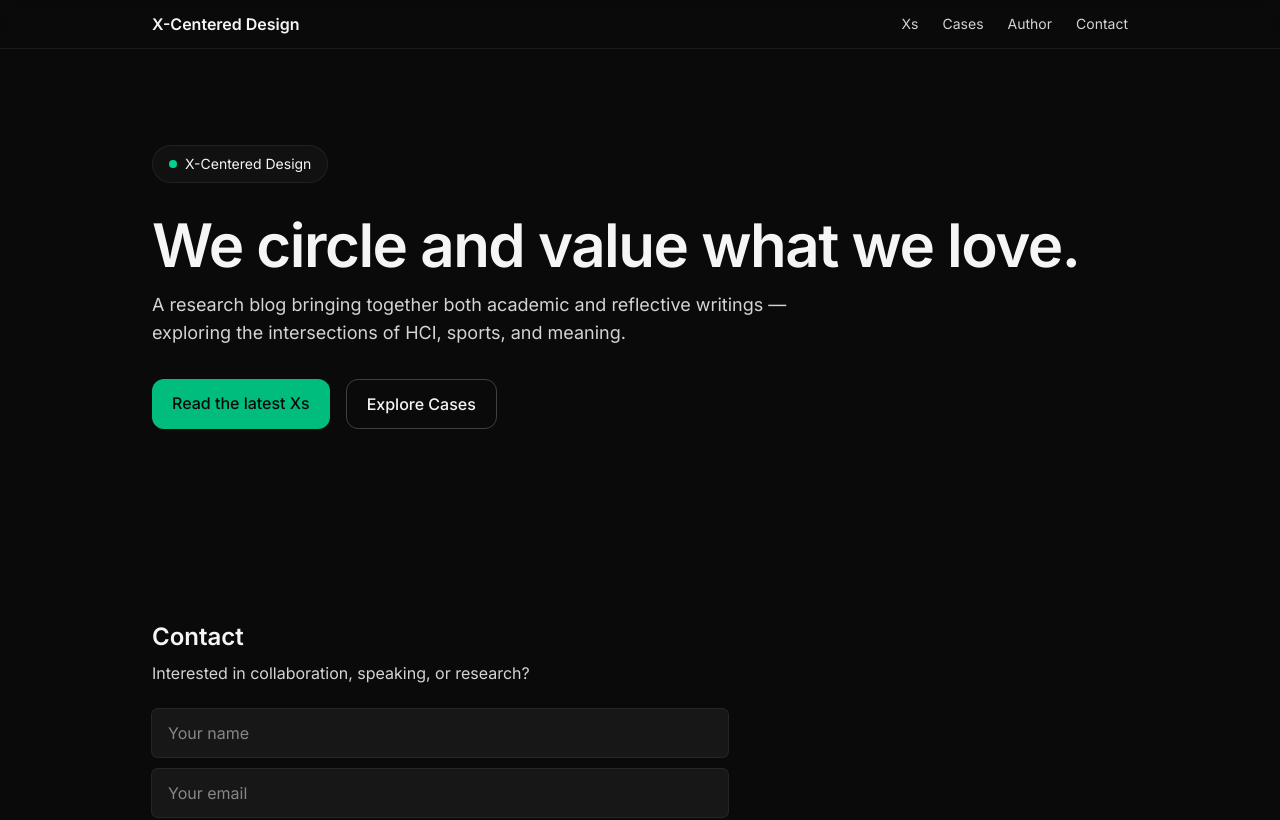
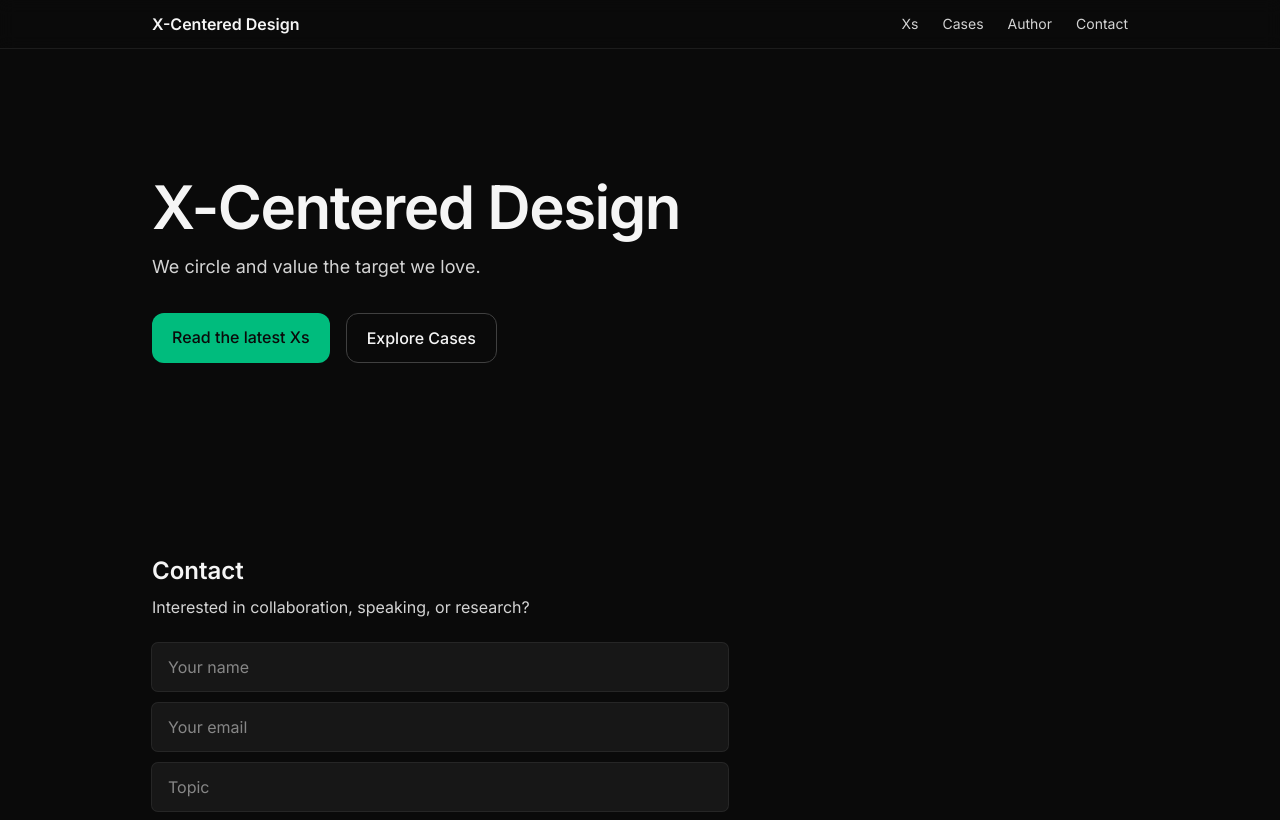
Before and after one commit to moilanenmime/xcentered, a Next.js app: page / in a window 1280 px wide. Shown: the top 820 px of the page. Built offline with nearby package versions, Linux system fonts and the light colour scheme.

Commit message:
Update homepage header and description for clarity and focus on HCI, sports, and meaning

```diff
--- a/app/page.tsx
+++ b/app/page.tsx
@@ -2,17 +2,16 @@ export default function Home() {
   return (
     <main className="min-h-screen bg-neutral-950 text-neutral-100">
       <section className="mx-auto max-w-5xl px-6 py-24">
-        <div className="inline-flex items-center gap-2 rounded-full border border-neutral-800/80 bg-neutral-900/60 px-4 py-2 text-sm">
+        {/* <div className="inline-flex items-center gap-2 rounded-full border border-neutral-800/80 bg-neutral-900/60 px-4 py-2 text-sm">
           <span className="size-2 rounded-full bg-emerald-400" />
           X-Centered Design
-        </div>
+        </div> */}
 
         <h1 className="mt-8 text-4xl font-semibold tracking-tight sm:text-6xl">
-          We circle and value what we love.
+          X-Centered Design
         </h1>
         <p className="mt-4 max-w-2xl text-lg text-neutral-300">
-          A research blog bringing together both academic and reflective
-          writings — exploring the intersections of HCI, sports, and meaning.
+          We circle and value the target we love.
         </p>
 
         <div className="mt-8 flex gap-4">
```
